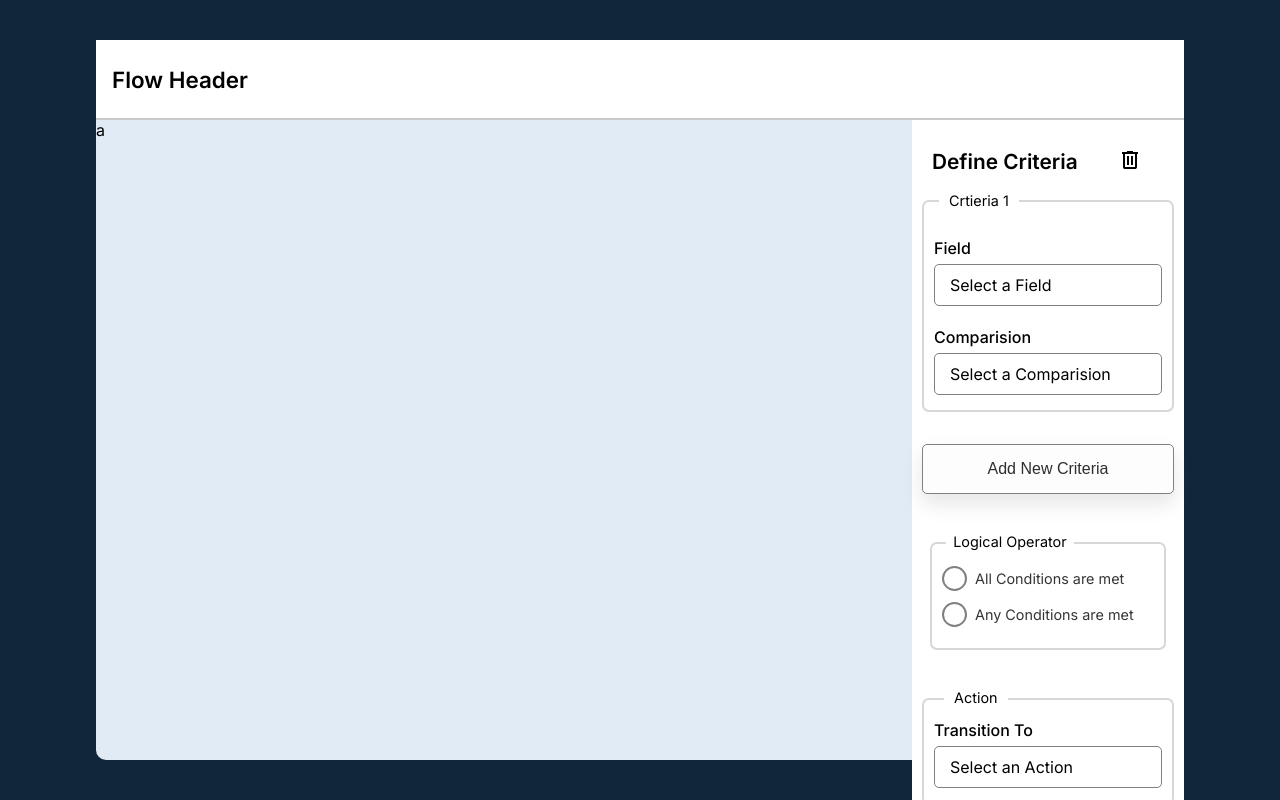
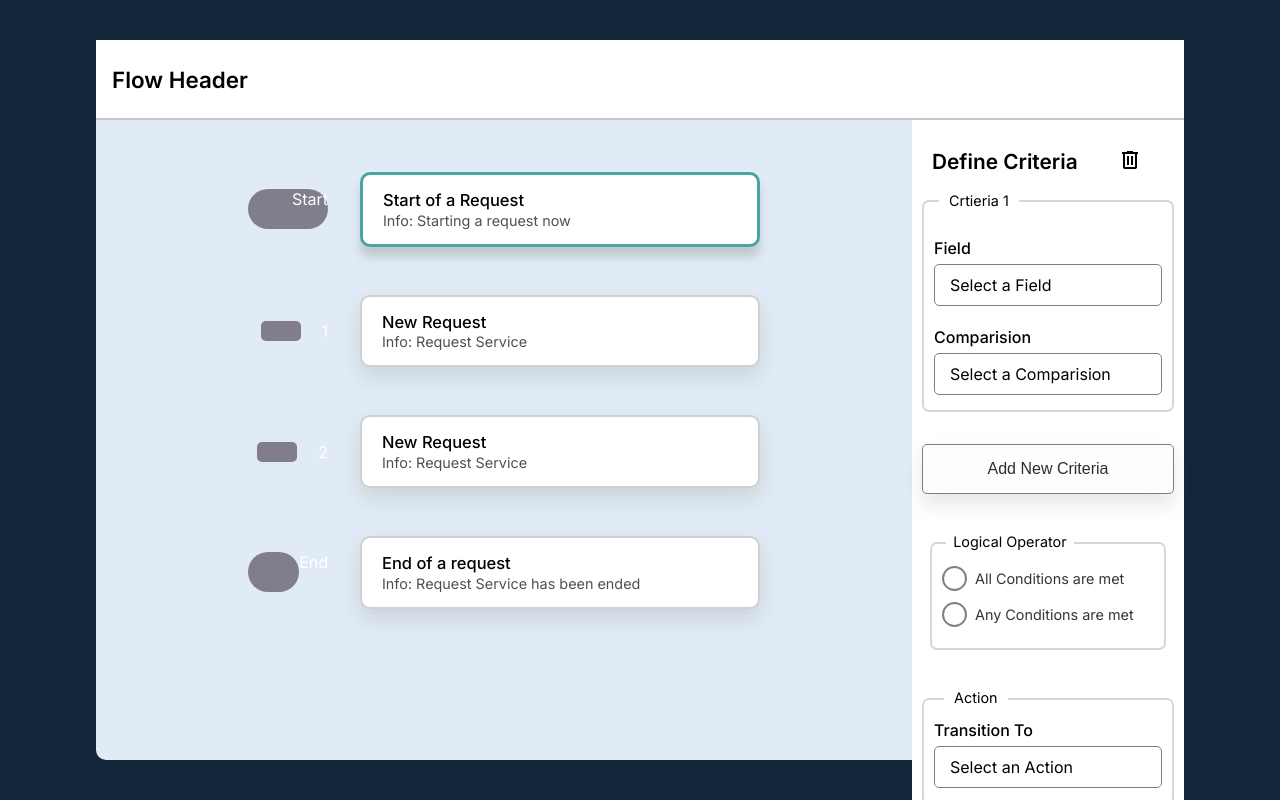
Before and after one commit to Hitesh-IDK/flow-ui, a Next.js app: page / in a window 1280 px wide. Built offline with nearby package versions, Linux system fonts and the light colour scheme.

Commit message:
I broke the indicator ui :( , needs fixing

```diff
--- a/components/flow-container.module.css
+++ b/components/flow-container.module.css
@@ -18,10 +18,22 @@
   justify-content: center;
   height: 100vh;
   align-items: center;
+
+  user-select: none;
+
+  -webkit-user-select: none;
+  -webkit-touch-callout: none;
+  -moz-user-select: none;
+  -ms-user-select: none;
 }
 
 .flow__container {
   width: 100%;
+
+  display: flex;
+  flex-direction: column;
+  align-items: center;
+  justify-content: center;
 }
 
 .criteria__container {
--- a/components/flow-container.tsx
+++ b/components/flow-container.tsx
@@ -1,17 +1,21 @@
 import { DropdownProvider } from "./dropdown-ctx";
 import styles from "./flow-container.module.css";
 import FlowCriteria from "./criteria/flow-criteria";
+import FlowChart from "./flowchart/flow-chart";
+import ChartCtxProvider from "./flowchart/chart-ctx";
 
 export default function FlowContainer(): JSX.Element {
   return (
     <DropdownProvider>
-      <div className={styles.container__top}>
-        <div className={styles.container__main}>
-          <header className={styles.header}>Flow Header</header>
-          <section className={styles.flow__container}>a</section>
-          <FlowCriteria />
+      <ChartCtxProvider>
+        <div className={styles.container__top}>
+          <div className={styles.container__main}>
+            <header className={styles.header}>Flow Header</header>
+            <FlowChart />
+            <FlowCriteria />
+          </div>
         </div>
-      </div>
+      </ChartCtxProvider>
     </DropdownProvider>
   );
 }
--- /dev/null
+++ b/components/flowchart/chart-ctx.tsx
@@ -0,0 +1,103 @@
+"use client";
+
+import {
+  Context,
+  Dispatch,
+  MouseEvent,
+  PropsWithChildren,
+  createContext,
+  useState,
+} from "react";
+
+export interface FlowItem {
+  itemType: "start" | "end" | "node" | string;
+  label: string;
+  desc: string;
+  id: number;
+  isActive: boolean;
+}
+
+const demoFlowItem: FlowItem = {
+  itemType: "node",
+  label: "",
+  desc: "",
+  id: 0,
+  isActive: false,
+};
+const demoSetFlowItems: Dispatch<FlowItem[]> =
+  "placeHolder" as unknown as Dispatch<FlowItem[]>;
+
+const demoSetActiveItem: Dispatch<number> =
+  "placeHolder" as unknown as Dispatch<number>;
+
+const changeActiveItem = (
+  id: number,
+  setActiveItem: Dispatch<number>
+): void => {
+  setActiveItem(id);
+};
+
+export interface ContextValue {
+  flowItems: FlowItem[];
+  setFlowItems: Dispatch<FlowItem[]>;
+  activeItem: number;
+  setActiveItem: Dispatch<number>;
+  changeActiveItem(id: number, setActiveItem: Dispatch<number>): void;
+}
+
+export const ChartCtx: Context<ContextValue> = createContext({
+  flowItems: [demoFlowItem],
+  setFlowItems: demoSetFlowItems,
+  activeItem: 0,
+  setActiveItem: demoSetActiveItem,
+  changeActiveItem,
+});
+
+export default function (props: PropsWithChildren): JSX.Element {
+  const [flowItems, setFlowItems] = useState<FlowItem[]>([
+    {
+      itemType: "start",
+      label: "Start of a Request",
+      desc: "Info: Starting a request now",
+      id: 0,
+      isActive: false,
+    },
+    {
+      itemType: "node",
+      label: "New Request",
+      desc: "Info: Request Service",
+      id: 0,
+      isActive: false,
+    },
+    {
+      itemType: "node",
+      label: "New Request",
+      desc: "Info: Request Service",
+      id: 0,
+      isActive: false,
+    },
+    {
+      itemType: "end",
+      label: "End of a request",
+      desc: "Info: Request Service has been ended",
+      id: 0,
+      isActive: false,
+    },
+  ]);
+
+  const [activeItem, setActiveItem]: [number, Dispatch<number>] = useState(0);
+
+  return (
+    <ChartCtx.Provider
+      value={{
+        flowItems,
+        setFlowItems,
+        activeItem,
+        setActiveItem,
+        changeActiveItem,
+      }}
+    >
+      {props.children}
+    </ChartCtx.Provider>
+  );
+}
--- /dev/null
+++ b/components/flowchart/flow-chart.module.css
@@ -0,0 +1,8 @@
+.flowchart__container {
+  width: 85%;
+  height: 85%;
+
+  display: flex;
+  flex-direction: column;
+  align-items: center;
+}
--- /dev/null
+++ b/components/flowchart/flow-chart.tsx
@@ -0,0 +1,33 @@
+"use client";
+
+import styles from "./flow-chart.module.css";
+import parentStyles from "../flow-container.module.css";
+import FlowItemElement from "./flow-item";
+import { ChartCtx, FlowItem } from "./chart-ctx";
+import { useContext } from "react";
+
+export default function (): JSX.Element {
+  const { flowItems }: { flowItems: FlowItem[] } = useContext(ChartCtx);
+
+  const flowItemElements: JSX.Element[] = flowItems.map(
+    (item: FlowItem, i: number) => {
+      item.id = i;
+      return (
+        <FlowItemElement
+          itemType={item.itemType}
+          label={item.label}
+          desc={item.desc}
+          id={item.id}
+          key={i}
+          isActive={item.isActive}
+        ></FlowItemElement>
+      );
+    }
+  );
+
+  return (
+    <div className={parentStyles.flow__container}>
+      <div className={styles.flowchart__container}>{flowItemElements}</div>
+    </div>
+  );
+}
--- /dev/null
+++ b/components/flowchart/flow-item.module.css
@@ -0,0 +1,82 @@
+.item__container {
+  display: grid;
+  gap: 2rem;
+
+  grid-template-columns: 5rem auto;
+  margin-bottom: 3rem;
+  align-items: center;
+}
+
+.item__indicator_container {
+  display: flex;
+  justify-content: flex-end;
+
+  color: white;
+  transition: all 330ms ease-in-out;
+  position: relative;
+}
+
+.item__indicator {
+  background-color: #3c2e3d93;
+}
+
+.item__indicator_word {
+  padding: 15px 25px;
+  border-radius: 20px;
+  display: inline-block;
+
+  width: 5rem;
+  height: 2.5rem;
+
+  max-height: 3.1rem;
+}
+
+.item__indicator_num {
+  padding: 10px 20px;
+  border-radius: 5px;
+  max-height: 3rem;
+
+  margin-right: 1.3rem;
+}
+
+.item__box {
+  background-color: white;
+
+  border: 2px solid rgba(128, 128, 128, 0.363);
+  border-radius: 10px;
+  padding: 15px 20px;
+  box-shadow: 0px 10px 20px rgba(128, 128, 128, 0.212);
+
+  width: 25rem;
+  max-width: 25rem;
+
+  cursor: pointer;
+}
+
+.item__label {
+  font-size: 1.03rem;
+  font-weight: 500;
+  margin-bottom: 0.1rem;
+}
+
+.item__desc {
+  font-size: 0.9rem;
+  color: rgba(0, 0, 0, 0.692);
+}
+
+.item__box_active {
+  border: 3px solid #49a5a2;
+  box-shadow: 0px 10px 10px rgba(128, 128, 128, 0.322);
+}
+
+.item__indicator_num_active {
+  transform: rotate(45deg);
+
+  padding: 20px;
+}
+
+.indicator__text {
+  display: inline-block;
+
+  position: absolute;
+}
--- /dev/null
+++ b/components/flowchart/flow-item.tsx
@@ -0,0 +1,47 @@
+"use client";
+
+import styles from "./flow-item.module.css";
+import { ChartCtx, FlowItem } from "./chart-ctx";
+import { useContext, MouseEvent, useEffect } from "react";
+
+export default function ({ itemType, label, desc, id }: FlowItem): JSX.Element {
+  const { activeItem, setActiveItem, changeActiveItem } = useContext(ChartCtx);
+
+  const indicatorStyles = `${styles.item__indicator} ${
+    ["start", "end"].includes(itemType)
+      ? `${styles.item__indicator_word} ${
+          activeItem === id ? styles.item__indicator_word_active : ""
+        }`
+      : `${styles.item__indicator_num} ${
+          activeItem === id ? styles.item__indicator_num_active : ""
+        }`
+  }`;
+
+  const itemBoxStyles = `${styles.item__box} ${
+    activeItem === id ? styles.item__box_active : ""
+  }`;
+
+  const indicatorTextStyles = activeItem === id ? styles.indicator__text : "";
+  console.log(indicatorTextStyles, activeItem === id);
+
+  const itemClickHandler = (event: MouseEvent): void => {
+    changeActiveItem(id, setActiveItem);
+  };
+
+  return (
+    <div className={styles.item__container}>
+      <div className={styles.item__indicator_container}>
+        <span className={indicatorStyles}></span>
+        <span className={indicatorTextStyles}>
+          {["start", "end"].includes(itemType)
+            ? `${itemType.slice(0, 1).toUpperCase()}${itemType.slice(1)}`
+            : `${id}`}
+        </span>
+      </div>
+      <div className={itemBoxStyles} onClick={itemClickHandler}>
+        <div className={styles.item__label}>{label}</div>
+        <div className={styles.item__desc}>{desc}</div>
+      </div>
+    </div>
+  );
+}
```
